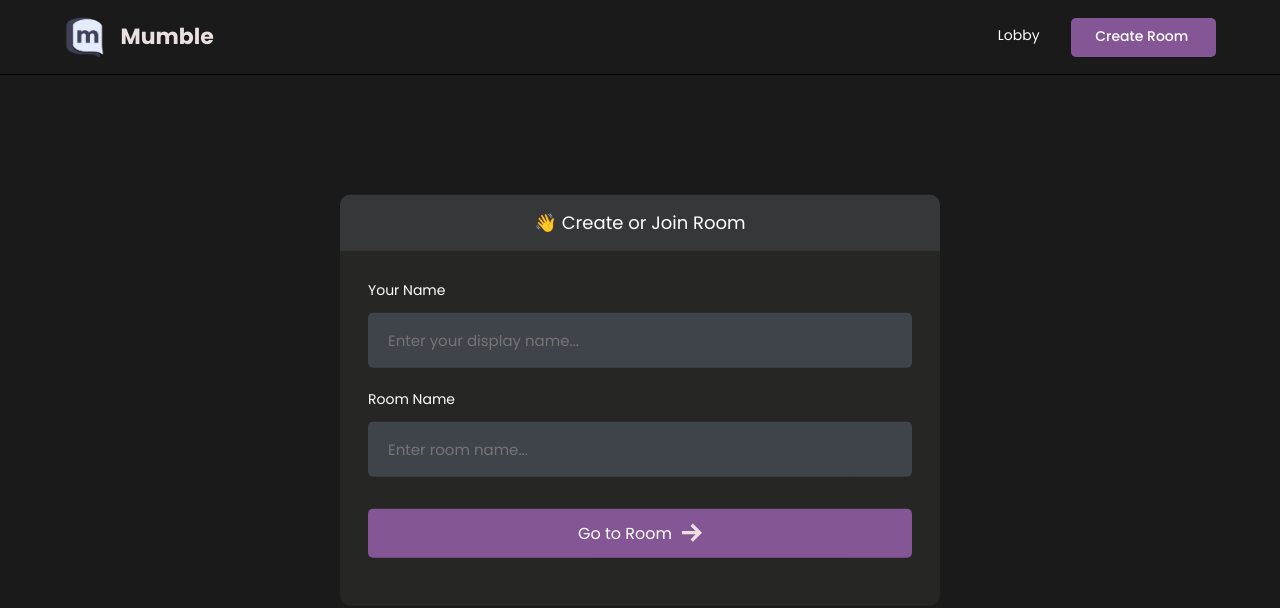
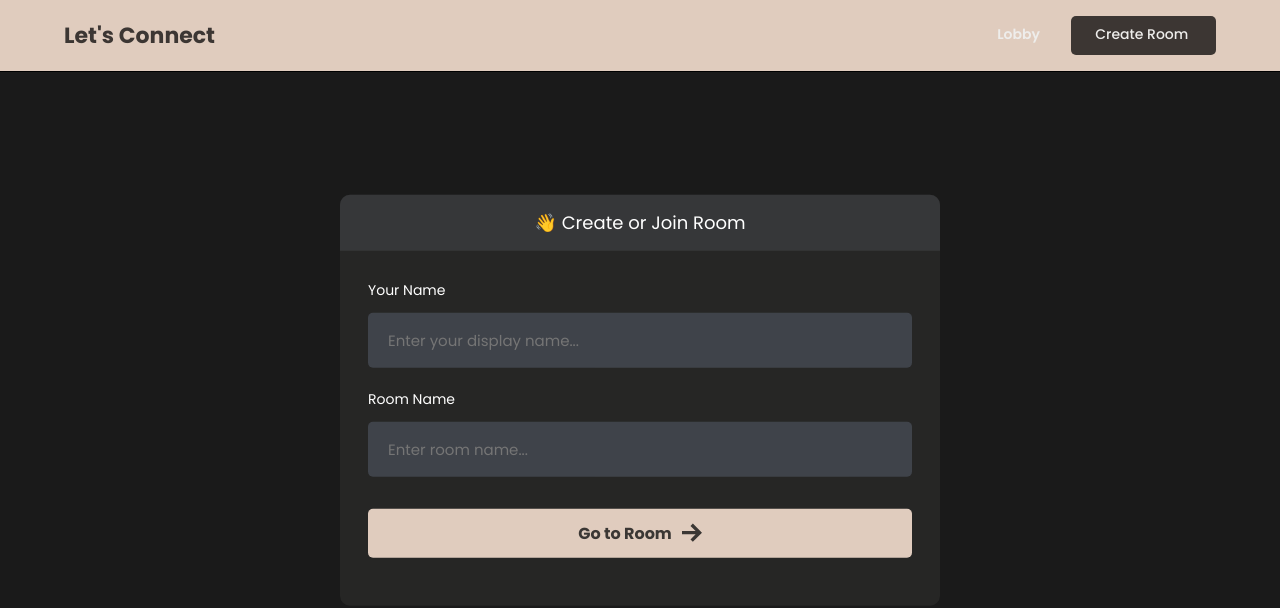
Before and after one commit to 119kanika/Let-s-Connect, a plain HTML site: page lobby.html in a window 1280 px wide. Drawn offline with Linux system fonts and the light colour scheme.

Commit message:
initial files

```diff
--- a/lobby.html
+++ b/lobby.html
@@ -14,8 +14,7 @@
        <div class="nav--list">
             <a href="lobby.html"/>
                 <h3 id="logo">
-                    <img src="./images/logo.png" alt="Site Logo">
-                    <span>Mumble</span>
+                    <span>Let's Connect</span>
                 </h3>
             </a>
        </div>
--- a/styles/lobby.css
+++ b/styles/lobby.css
@@ -52,10 +52,11 @@
 .form__field__wrapper button[type='submit'] {
   margin-top: 32px;
   cursor: pointer;
-  background-color: #845695;
+  background-color: #e0ccbe;
   border: none;
-  color: #fff;
+  color: #3b3734;
   font-size: 16px;
+  font-weight: bolder;
   width: 100%;
   display: flex;
   align-items: center;
@@ -66,12 +67,12 @@
 }
 
 .form__field__wrapper button[type='submit'] svg {
-  fill: #ede0e0;
+  fill: #3b3734;
   width: 20px;
 }
 
 #avatar__selection {
-  margin-reight: 10px;
+  margin-right: 10px;
   display: flex;
   gap: 1em;
 }
--- a/styles/main.css
+++ b/styles/main.css
@@ -64,7 +64,7 @@ a {
   justify-content: space-between;
   align-items: center;
   border-bottom: 1px solid #000000;
-  background-color: #1a1a1a;
+  background-color: #E0CCBE;
   text-decoration: none;
   padding: 16px 5%;
   z-index: 999;
@@ -78,7 +78,7 @@ a {
   font-weight: 700;
   line-height: 0;
   margin: 0;
-  color: #ebe0e0;
+  color: #3c3633;
 }
 
 @media (max-width: 640px) {
@@ -102,7 +102,8 @@ a {
 }
 
 .nav__link {
-  color: #fff;
+  color: #EEEDEB;
+  font-weight: 600;
   text-decoration: none;
   transition: 1s;
   border-bottom: 2px solid transparent;
@@ -124,7 +125,8 @@ a {
 
 #create__room__btn {
   display: block;
-  background-color: #845695;
+  /* background-color: #845695; */
+  background-color: #3c3633;
   padding: 8px 24px;
   font-size: 14px;
   font-weight: 500;
@@ -132,7 +134,7 @@ a {
 }
 
 #create__room__btn:hover {
-  background-color: #845695;
+  background-color: #4d443f;
 }
 
 .nav--list {
```
Also changed, not shown: room.html (+1 -2 lines), styles/room.css (+12 -11 lines), images/icons/arrow-right.svg, 1 other file.
